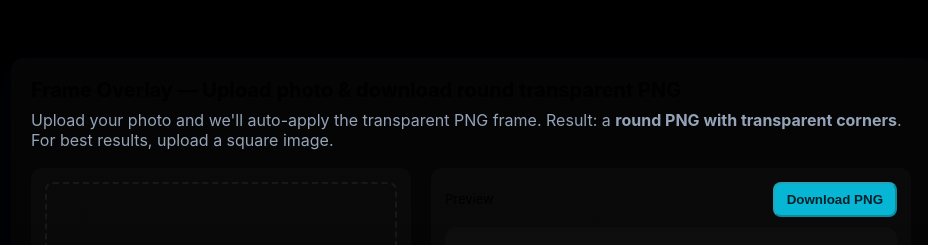
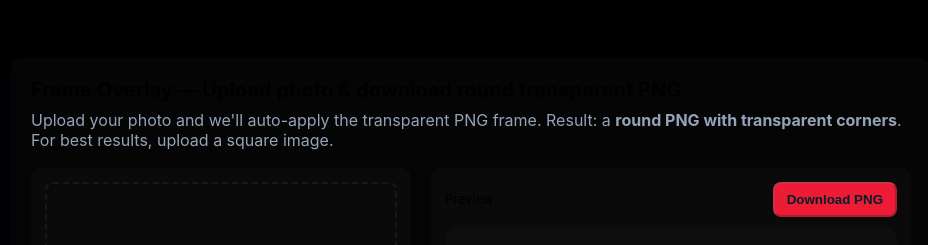
Before and after one commit to esmdep-max/DPFrame, a plain HTML site: page index.html in a window 1280 px wide. Shown: the top 245 px of the page, without its empty margins (169-1097 px from the left). Drawn offline with Linux system fonts and the light colour scheme.

Commit message:
Update index.html
button color changed

```diff
--- a/index.html
+++ b/index.html
@@ -12,7 +12,7 @@ Additional change:
   <meta name="viewport" content="width=device-width,initial-scale=1" />
   <title>Frame Overlay — Upload photo & download round transparent PNG</title>
   <style>
-    :root{--bg:#0f1724;--card:#0b1220;--accent:#06b6d4;--muted:#94a3b8}
+    :root{--bg:#0f1724;--card:#0b1220;--accent:#ed1b36;--muted:#94a3b8}
     html,body{height:100%;margin:0;font-family:Inter, system-ui, -apple-system, 'Segoe UI', Roboto, 'Helvetica Neue', Arial}
     body{background:linear-gradient(180deg,#000000 0%, #000000 100%);color:#000000;display:flex;align-items:center;justify-content:center;padding:28px}
     .container{width:880px;max-width:98%;background:linear-gradient(180deg, rgba(255,255,255,0.02), rgba(255,255,255,0.01));border-radius:12px;padding:20px;box-shadow:0 8px 30px rgba(2,6,23,0.6)}
```
